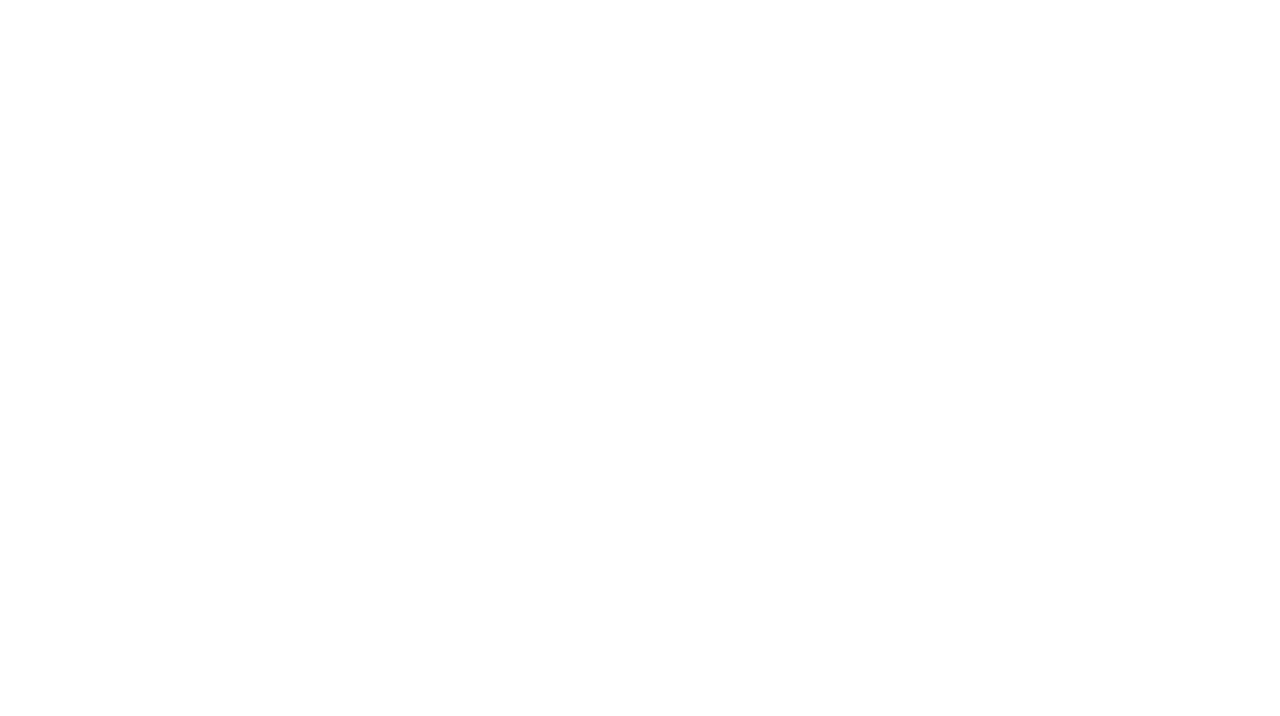
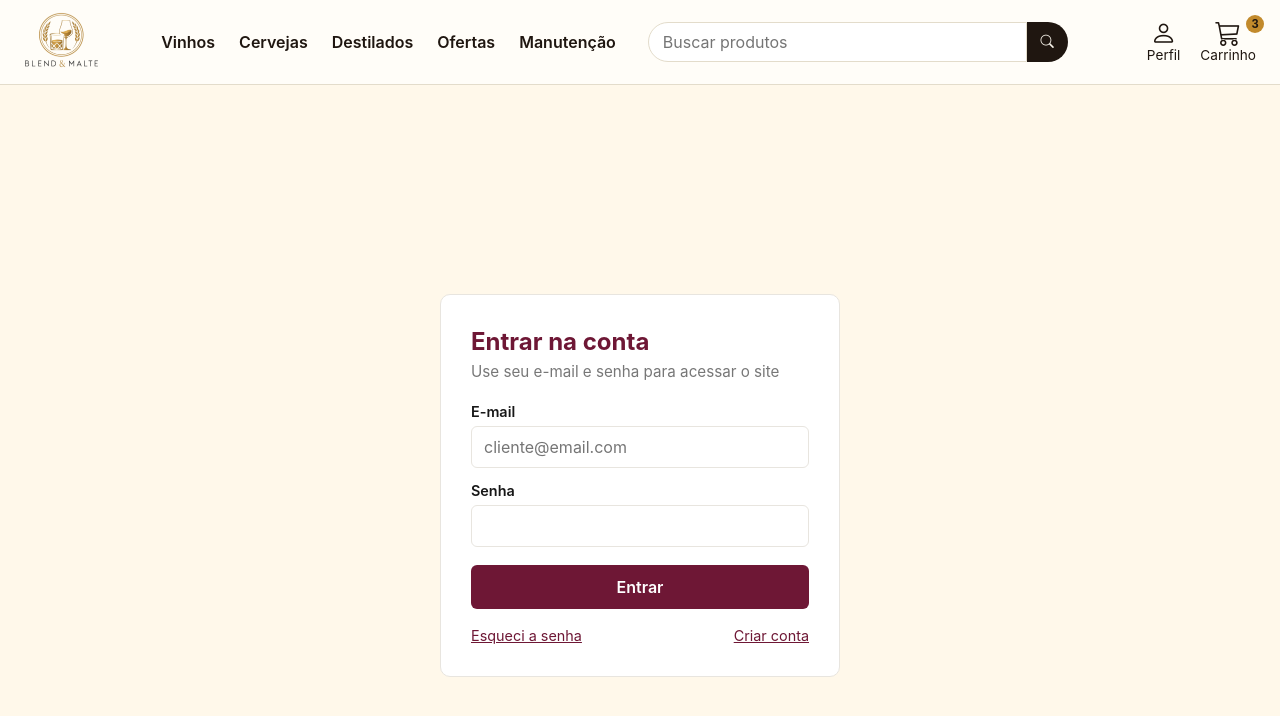
Before and after one commit to thbbsa/Blend-Malte, an Angular app: page /login in a window 1280 px wide. Before the commit this address led to /. Shown: the top 716 px of the page. Built offline with nearby package versions, Linux system fonts and the light colour scheme.

Commit message:
Correções e implementação da tela de login

```diff
--- a/src/app/pages/home/home.html
+++ b/src/app/pages/home/home.html
@@ -16,19 +16,19 @@
 </section>
 
 <section class="categorias">
-    <a class="cat vinho" routerLink="/produtos">
+    <a class="cat vinho" routerLink="/produtos/vinhos">
         <i class="bi bi-cup-straw"></i>
         <strong>Vinhos</strong>
         <span>Tintos, brancos e espumantes</span>
     </a>
 
-    <a class="cat cerveja" routerLink="/produtos">
+    <a class="cat cerveja" routerLink="/produtos/cervejas">
         <i class="bi bi-cup-hot"></i>
         <strong>Cervejas</strong>
         <span>IPAs, lagers e artesanais</span>
     </a>
 
-    <a class="cat destilado" routerLink="/produtos">
+    <a class="cat destilado" routerLink="/produtos/destilados">
         <i class="bi bi-cup"></i>
         <strong>Destilados</strong>
         <span>Whisky, gin e mais</span>
--- a/src/app/pages/login/login.css
+++ b/src/app/pages/login/login.css
@@ -0,0 +1,153 @@
+:host {
+    /* paleta */
+    --cor-borgonha: #6E1735;
+    --cor-dourado: #dba12b;
+    --cor-preto: #171717;
+    --cor-creme: #FFF8EA;
+    --cor-branco: #FFFFFF;
+    --cor-cinza-claro: #E8E5DF;
+    --cor-cinza-medio: #777777;
+    --cor-alerta: #A61E3F;
+
+    display: block;
+    background: var(--cor-creme);
+    color: var(--cor-preto);
+    font-family: "DM Sans", Inter, Arial, sans-serif;
+}
+
+*,
+*::before,
+*::after {
+    box-sizing: border-box;
+}
+
+main {
+    min-height: 100vh;
+    display: flex;
+    align-items: center;
+    justify-content: center;
+    padding: 48px 16px;
+}
+
+.login-card {
+    width: 100%;
+    max-width: 400px;
+    padding: 32px 30px;
+    background: var(--cor-branco);
+    border: 1px solid var(--cor-cinza-claro);
+    border-radius: 10px;
+}
+
+.login-card h1 {
+    margin: 0 0 6px;
+    font-size: 1.5rem;
+    text-align: left;
+    color: var(--cor-borgonha);
+}
+
+.sub {
+    margin: 0 0 22px;
+    color: var(--cor-cinza-medio);
+    font-size: 0.95rem;
+}
+
+label {
+    display: block;
+    margin: 14px 0 6px;
+    font-size: 0.9rem;
+    font-weight: 600;
+}
+
+input {
+    width: 100%;
+    padding: 10px 12px;
+    border: 1px solid var(--cor-cinza-claro);
+    border-radius: 6px;
+    background: var(--cor-branco);
+    font: inherit;
+}
+
+input:focus {
+    outline: none;
+    border-color: var(--cor-borgonha);
+    box-shadow: 0 0 0 3px rgba(219, 161, 43, 0.35);
+}
+
+button {
+    width: 100%;
+    margin-top: 18px;
+    padding: 12px;
+    border: 0;
+    border-radius: 6px;
+    background: var(--cor-borgonha);
+    color: var(--cor-branco);
+    font: inherit;
+    font-weight: 600;
+    cursor: pointer;
+}
+
+button:hover {
+    background: #561029;
+}
+
+button:focus-visible {
+    outline: 2px solid var(--cor-dourado);
+    outline-offset: 2px;
+}
+
+.erro {
+    margin: 10px 0 0;
+    color: var(--cor-alerta);
+    font-size: 0.9rem;
+}
+
+.links {
+    margin: 18px 0 0;
+    display: flex;
+    justify-content: space-between;
+    font-size: 0.9rem;
+}
+
+.links a {
+    color: var(--cor-borgonha);
+}
+
+.links a:hover {
+    color: var(--cor-dourado);
+}
+
+.concluido {
+    display: flex;
+    flex-direction: column;
+    align-items: center;
+}
+
+.concluido i {
+    display: flex;
+    align-items: center;
+    justify-content: center;
+    margin-bottom: 8px;
+    font-size: 3rem;
+    color: #2f6b3a;
+}
+
+.voltar {
+    display: inline-block;
+    margin-top: 8px;
+    padding: 10px 20px;
+    border-radius: 6px;
+    background: var(--cor-borgonha);
+    color: var(--cor-branco);
+    text-decoration: none;
+    font-weight: 600;
+}
+
+.voltar:hover {
+    background: #561029;
+}
+
+@media (max-width: 480px) {
+    .login-card {
+        padding: 24px 20px;
+    }
+}
--- a/src/app/pages/login/login.html
+++ b/src/app/pages/login/login.html
@@ -1 +1,52 @@
-<p>login works!</p>
+<app-header></app-header>
+
+<main>
+    <section class="login-card">
+
+        @if (sucesso()) {
+            <div class="concluido" role="status">
+                <i class="bi bi-check-circle"></i>
+                <h1>Login concluído</h1>
+                <p class="sub">{{ sucesso() }}</p>
+                <a class="voltar" routerLink="/">Ir para a home</a>
+            </div>
+        } @else {
+            <h1>Entrar na conta</h1>
+
+            <p class="sub">Use seu e-mail e senha para acessar o site</p>
+
+            <form novalidate (submit)="entrar($event, email.value, senha.value)">
+                <label for="email">E-mail</label>
+                <input
+                    #email
+                    type="email"
+                    id="email"
+                    name="email"
+                    autocomplete="email"
+                    placeholder="cliente@email.com"
+                >
+
+                <label for="senha">Senha</label>
+                <input
+                    #senha
+                    type="password"
+                    id="senha"
+                    name="senha"
+                    autocomplete="current-password"
+                >
+
+                @if (erro()) {
+                    <p class="erro" role="alert">{{ erro() }}</p>
+                }
+
+                <button type="submit">Entrar</button>
+            </form>
+
+            <p class="links">
+                <a routerLink="/esqueci-senha">Esqueci a senha</a>
+                <a routerLink="/cadastro-cliente">Criar conta</a>
+            </p>
+        }
+
+    </section>
+</main>
--- a/src/app/pages/login/login.ts
+++ b/src/app/pages/login/login.ts
@@ -1,9 +1,36 @@
-import { Component } from '@angular/core';
+import { Component, signal } from '@angular/core';
+import { RouterLink } from '@angular/router';
+import { HeaderComponent } from '../../components/header/header.component';
+
 
 @Component({
-  imports: [],
   selector: 'app-login',
+  imports: [HeaderComponent, RouterLink],
+  templateUrl: './login.html',
   styleUrl: './login.css',
-  templateUrl: './login.html',
 })
-export class Login {}
+export class Login {
+  // credenciais fixas, só para teste
+  private readonly EMAIL = 'cliente@email.com';
+  private readonly SENHA = '123456';
+
+  erro = signal('');
+  sucesso = signal('');
+
+  entrar(evento: Event, email: string, senha: string) {
+    evento.preventDefault();
+
+    if (!email.trim() || !senha) {
+      this.erro.set('Preencha o e-mail e a senha.');
+      return;
+    }
+
+    if (email.trim().toLowerCase() !== this.EMAIL || senha !== this.SENHA) {
+      this.erro.set('E-mail ou senha incorretos.');
+      return;
+    }
+
+    this.erro.set('');
+    this.sucesso.set('Você já pode aproveitar a loja.');
+  }
+}
--- a/src/app/pages/produtos/produtos.css
+++ b/src/app/pages/produtos/produtos.css
@@ -1,3 +1,17 @@
+:host {
+  display: flex;
+  flex-direction: column;
+  min-height: 100vh;
+}
+
+main {
+  flex: 1;                 /* ocupa todo o espaço livre e empurra o footer */
+  width: 100%;
+  max-width: 1400px;
+  margin: 0 auto;
+  padding: 32px 24px;
+}
+
 h1 {
   text-align: center;
   color: #6b1e3d;
--- a/src/app/pages/produtos/produtos.html
+++ b/src/app/pages/produtos/produtos.html
@@ -1,5 +1,6 @@
 <app-header></app-header>
 
+<main>
   <h1>Produtos da Adega</h1>
 
   <div class="lista-produtos">
@@ -9,5 +10,6 @@
     <p>Nenhum produto nesta categoria.</p>
     }
   </div>
+</main>
 
 <app-footer></app-footer>
```
Also changed, not shown: src/app/app.routes.ts (+7 -0 lines), src/app/app.html (line endings or trailing spaces), 2 other files (tests, documents, lock files or other folders). Lines whose indentation alone changed are shown as unchanged.
